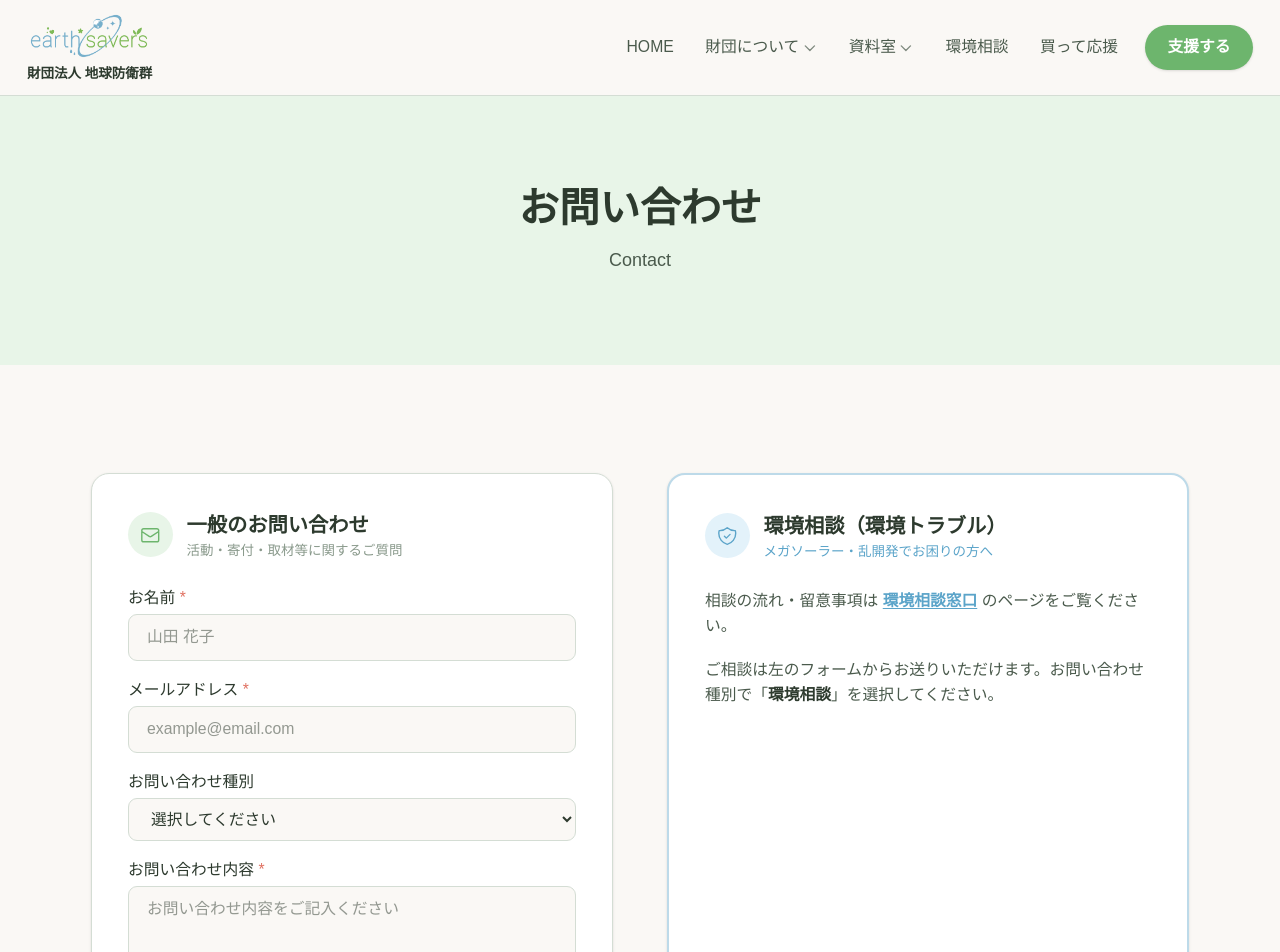
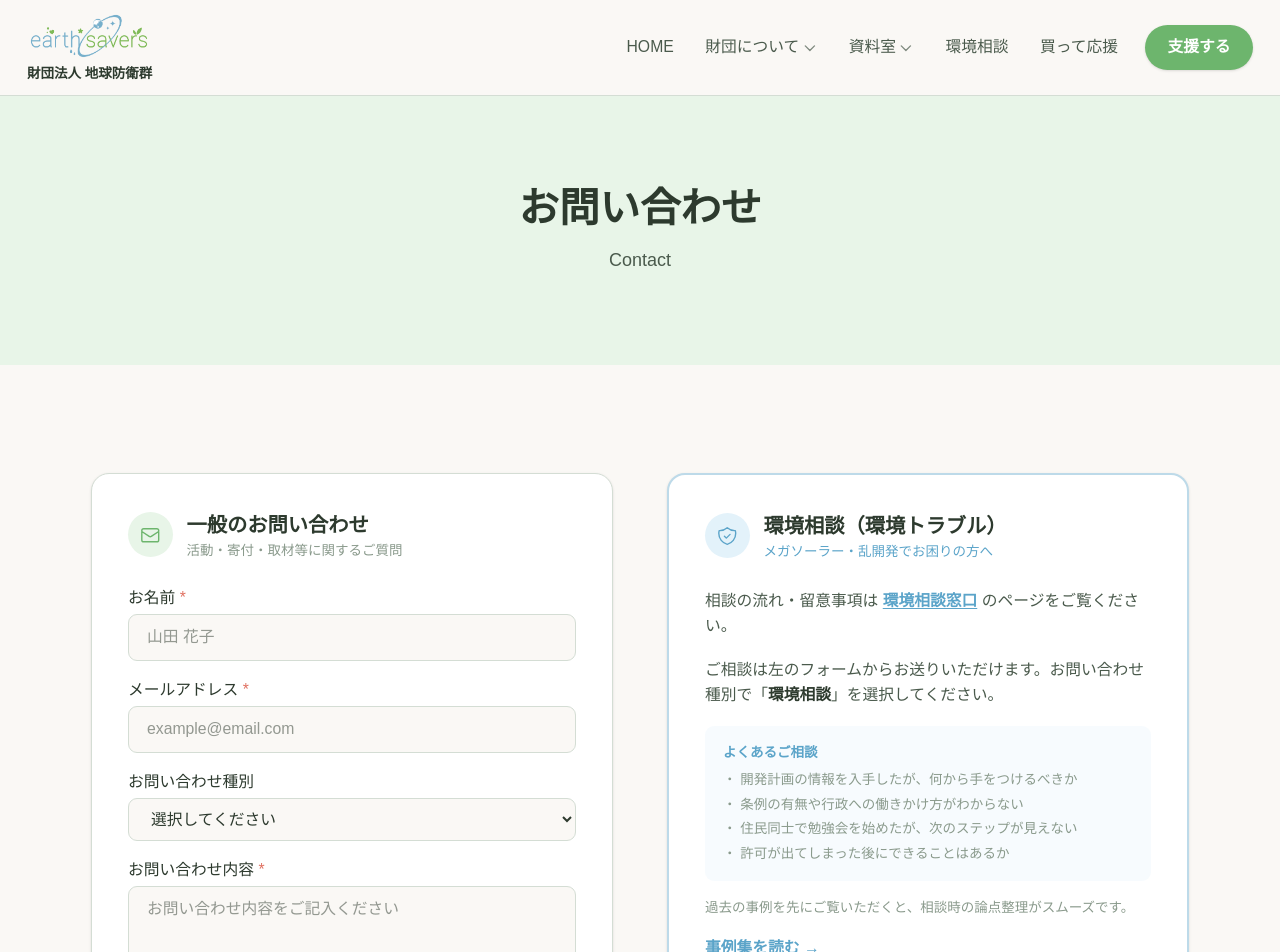
Before and after one commit to haitakamak-cmyk/earth-savers-web, a Next.js app: page /contact in a window 1280 px wide. Shown: the top 952 px of the page. Built offline with nearby package versions, Linux system fonts and the light colour scheme; a web font is replaced by a local one.

Commit message:
chore: earth-savers-web の未コミット変更をまとめて反映

```diff
--- a/src/app/consultation/page.tsx
+++ b/src/app/consultation/page.tsx
@@ -37,8 +37,8 @@ const steps: Step[] = [
   },
   {
     step: "02",
-    title: "近隣の仲間を集めて相談する",
-    body: "一人で動くより、近隣の住民と情報を共有し、状況を整理することが第一歩です。自治体への情報公開請求や議会への請願は、複数人で取り組むと効果的です。",
+    title: "近隣の仲間と情報を共有する",
+    body: "まずは近隣の住民同士で集まり、事例集の内容や自分たちの地域の状況を共有してみてください。何が起きているのか・どの段階なのかを一緒に整理するだけでも、次の一手が見えてきます。",
   },
   {
     step: "03",
--- a/src/app/contact/page.tsx
+++ b/src/app/contact/page.tsx
@@ -128,6 +128,30 @@ export default async function ContactPage({ searchParams }: ContactPageProps) {
                   <strong className="text-text-primary">環境相談</strong>
                   」を選択してください。
                 </p>
+
+                {/* よくあるご相談 */}
+                <div className="mt-2 rounded-lg bg-aqua-light/30 p-4">
+                  <p className="mb-2 text-xs font-semibold text-aqua">
+                    よくあるご相談
+                  </p>
+                  <ul className="space-y-1.5 text-xs text-text-muted">
+                    <li>・ 開発計画の情報を入手したが、何から手をつけるべきか</li>
+                    <li>・ 条例の有無や行政への働きかけ方がわからない</li>
+                    <li>・ 住民同士で勉強会を始めたが、次のステップが見えない</li>
+                    <li>・ 許可が出てしまった後にできることはあるか</li>
+                  </ul>
+                </div>
+
+                {/* 事例集への誘導 */}
+                <p className="text-xs text-text-muted">
+                  過去の事例を先にご覧いただくと、相談時の論点整理がスムーズです。
+                </p>
+                <Link
+                  href="/learn/topics/solar-wind-opposition-cases"
+                  className="inline-block text-sm font-semibold text-aqua hover:text-aqua-dark"
+                >
+                  事例集を読む →
+                </Link>
               </div>
             </div>
           </div>
```
